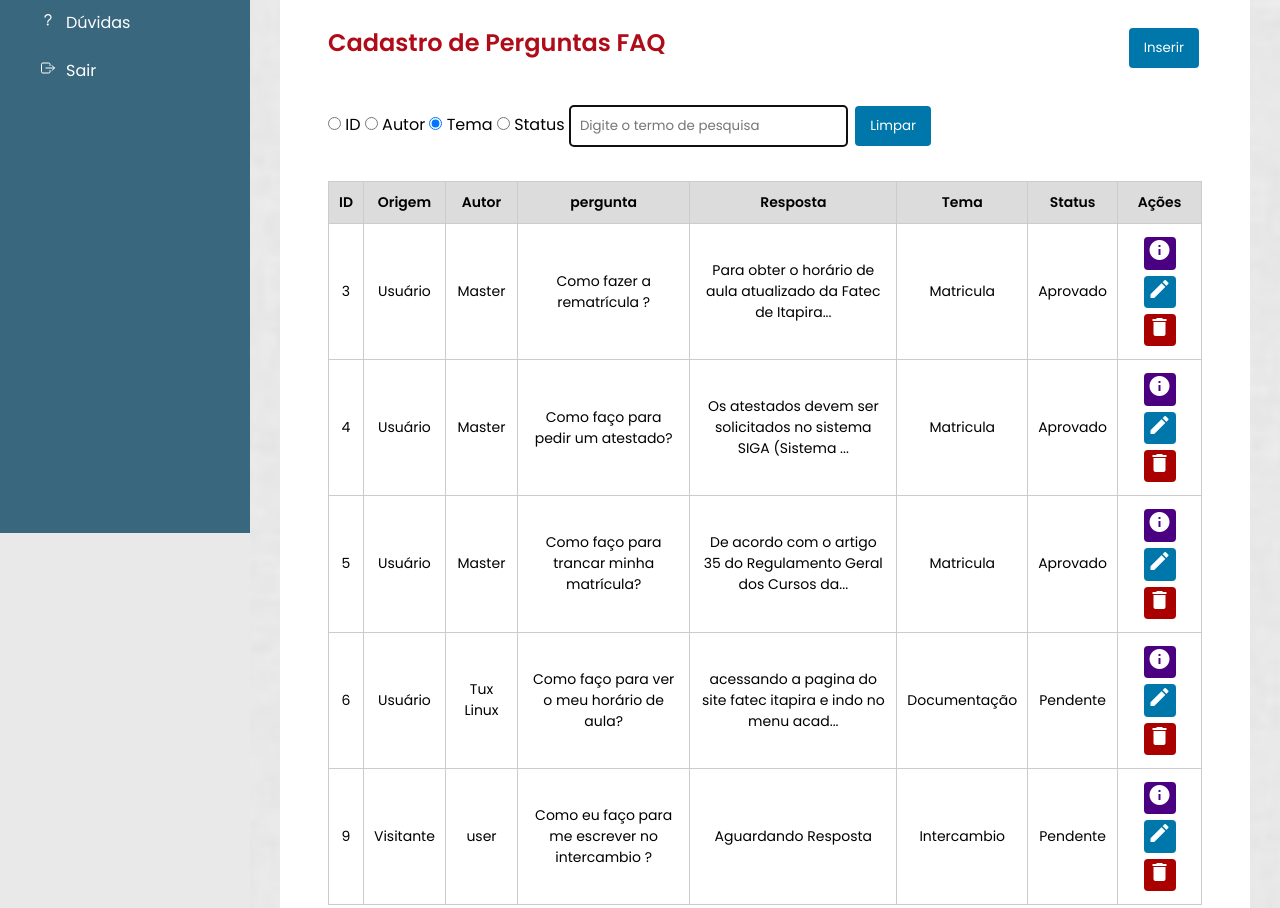
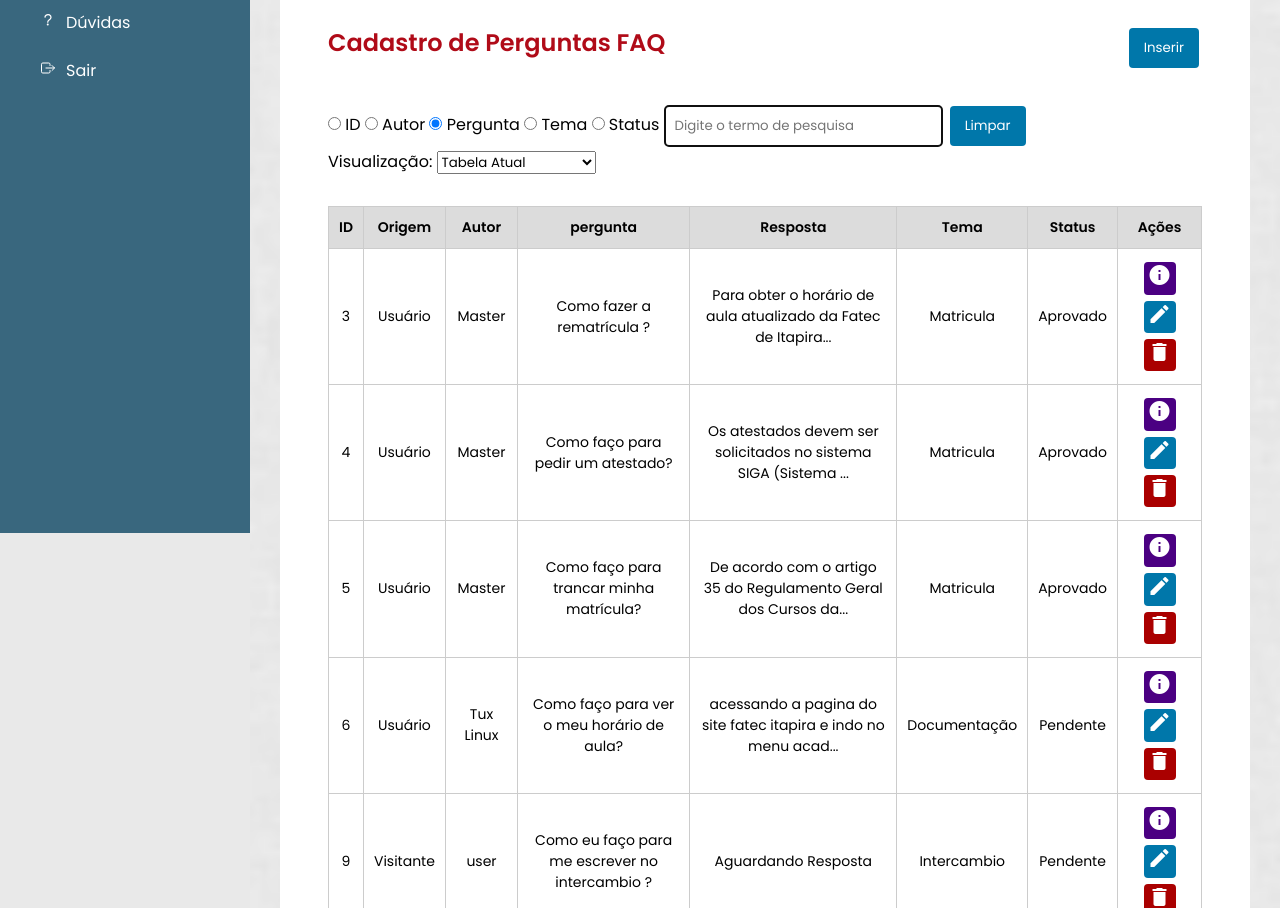
Before and after one commit to Iagooalmeida/Interdisciplinar, a PHP site: page /painelAdmin.php in a window 1280 px wide. Shown: the part 367-1275 px from the top of the page. Run offline with PHP 8.4, Linux system fonts and the light colour scheme; the visitor is signed in with stand-in values (Sample User, id 1); data comes from the database, SQL or seed files in the repository; some libraries are stand-ins or nearby versions.

Commit message:
Filtro de vizualização adcionado mais correções

```diff
--- a/Controllers/gravarPergunta.php
+++ b/Controllers/gravarPergunta.php
@@ -13,7 +13,7 @@
         $pergunta->status = isset($_POST["status"]) ? $_POST["status"] : null;
         $idUsuario = isset($_POST["idUsuario"]) ? $_POST["idUsuario"] : null;
         $pergunta->setAutor(isset($_POST["nomeUsuario"]) ? trim($_POST["nomeUsuario"]) : null);
-        $origem = "Usuário";
+        $origem = "Interna";
         $pergunta->setOrigem($origem);
 
         if(empty($pergunta->getConteudoPergunta()) || empty($pergunta->getResposta()) || empty($pergunta->idTema)){
@@ -37,7 +37,7 @@
         } catch (Exception $e){
             echo '<script>';
             echo 'alert("Erro: ' . $e->getMessage() . '");';
-            //echo 'window.location.href = "../principal.php";';
+            echo 'window.location.href = "../principal.php";';
             echo '</script>';
         }
     }
--- a/js/filtroPerguntas.js
+++ b/js/filtroPerguntas.js
@@ -1,6 +1,6 @@
 $(document).ready(function () {
   // Adiciona eventos de mudança e entrada nos elementos de entrada
-  $('input[name="filtro"], #filtroInput').on("change input", function () {
+  $('input[name="filtro"], #filtroInput, #visualizacao').on("change input", function () {
       aplicarFiltro();
   });
 
@@ -28,6 +28,7 @@ $(document).ready(function () {
   function aplicarFiltro() {
       var filtro = $('input[name="filtro"]:checked').val();
       var termo = $("#filtroInput").val().toLowerCase();
+      var visualizacao = $("#visualizacao").val();
 
       // Filtra as linhas da tabela com base na opção selecionada
       $("table tbody tr").each(function () {
@@ -38,25 +39,54 @@ $(document).ready(function () {
                   colunaTexto = $(this).find("td:eq(0)").text(); // Coluna ID
                   break;
               case "autor":
-          colunaTexto = $(this).find("td:eq(1)").text(); // Coluna Autor
+                  colunaTexto = $(this).find("td:eq(2)").text(); // Coluna Autor
+                  break;
+              case "pergunta":
+                  colunaTexto = $(this).find("td:eq(3)").text(); // Coluna Pergunta
                   break;
               case "tema":
-          colunaTexto = $(this).find("td:eq(4)").text(); // Coluna Tema
+                  colunaTexto = $(this).find("td:eq(5)").text(); // Coluna Tema
                   break;
               case "status":
-          colunaTexto = $(this).find("td:eq(5)").text(); // Coluna Status
+                  colunaTexto = $(this).find("td:eq(6)").text(); // Coluna Status
                   break;
           }
 
-      // Verifica se as letras iniciais correspondem ao termo digitado
-      if (colunaTexto.toLowerCase().startsWith(termo)) {
+          // Remove espaços em branco extras no início e no final
+          colunaTexto = colunaTexto.trim();
+          termo = termo.trim();
+
+          // Verifica se o termo de pesquisa está contido em qualquer parte da string
+          if (contemTermo(colunaTexto, termo) && atendeCondicaoVisualizacao($(this), visualizacao)) {
               $(this).show();
           } else {
               $(this).hide();
           }
       });
   }
-});
+
+  // Função para verificar se um termo está contido em qualquer parte da string
+  function contemTermo(texto, termo) {
+      return texto.toLowerCase().includes(termo);
+  }
+
+  // Função para verificar a condição de visualização selecionada
+  function atendeCondicaoVisualizacao(elemento, condicao) {
+      switch (condicao) {
+          case "atual":
+              return true; // Sem alteração na visualização padrão
+          case "internas":
+              return elemento.find("td:eq(1)").text().toLowerCase() === "interna"; // Mostra apenas perguntas internas
+          case "externas":
+              return elemento.find("td:eq(1)").text().toLowerCase() === "visitante"; // Mostra apenas perguntas externas
+          case "aprovadas":
+              return elemento.find("td:eq(6)").text().toLowerCase() === "aprovado"; // Mostra apenas as perguntas aprovadas
+          case "pendentes":
+              return elemento.find("td:eq(6)").text().toLowerCase() === "pendente"; // Mostra apenas as perguntas pendentes
+          default:
+              return true;
+      }
+  }
 
   // Restante do seu código...
 
@@ -64,6 +94,10 @@ function limparFiltro() {
       // Limpa o campo de entrada
       $("#filtroInput").val("");
 
+      // Limpa a seleção da caixa de visualização
+      $("#visualizacao").val("atual");
+
       // Exibe todas as linhas da tabela
       $("table tbody tr").show();
   }
+});
--- a/painelAdmin.php
+++ b/painelAdmin.php
@@ -154,7 +154,10 @@ foreach ($resultado as $row) {
                     <input type="radio" id="filtroAutor" name="filtro" value="autor">
                     <label for="filtroAutor">Autor</label>
 
-                    <input type="radio" id="filtroTema" name="filtro" value="tema" checked>
+                    <input type="radio" id="filtroPergunta" name="filtro" value="pergunta" checked>
+                    <label for="filtroPergunta">Pergunta</label>
+
+                    <input type="radio" id="filtroTema" name="filtro" value="tema">
                     <label for="filtroTema">Tema</label>
 
                     <input type="radio" id="filtroStatus" name="filtro" value="status">
@@ -163,6 +166,16 @@ foreach ($resultado as $row) {
                     <input type="text" autofocus id="filtroInput" placeholder="Digite o termo de pesquisa">
 
                     <button type="button" onclick="limparFiltro()">Limpar</button>
+
+                    <label style="display: inline-block;" for="visualizacao">Visualização:
+                        <select id="visualizacao" name="visualizacao">
+                            <option value="atual">Tabela Atual</option>
+                            <option value="internas">Somente Interna</option>
+                            <option value="externas">Somente Externa</option>
+                            <option value="aprovadas">Somente Aprovadas</option>
+                            <option value="pendentes">Somente Pendente</option>
+                        </select>
+                    </label>
                 </form>
             </div>
 
```
Also changed, not shown: Views/cadastrarPergunta.php (+11 -1 lines), Views/editarPergunta.php (+7 -0 lines). Lines whose indentation alone changed are shown as unchanged.
